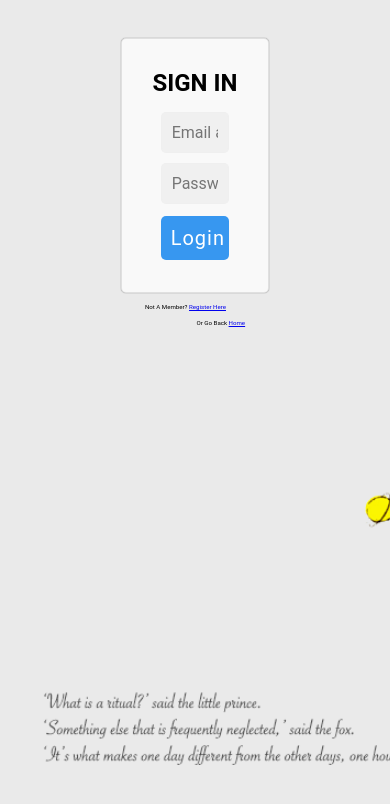
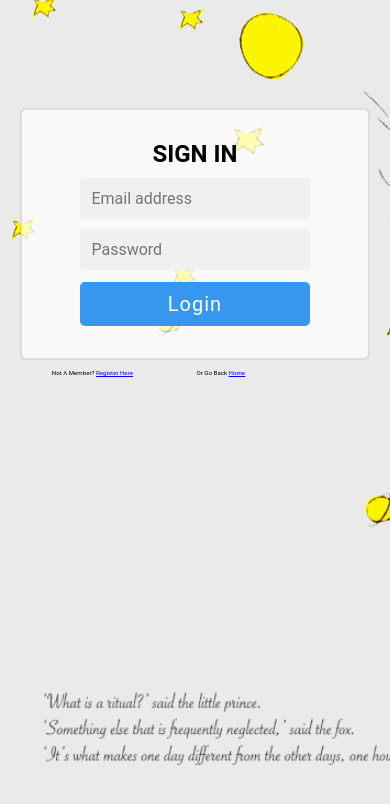
Before and after one commit to tiyota1108/Orbital-client, a React app: page /login in a window 390 px wide. Built offline with nearby package versions, Linux system fonts and the light colour scheme.

Commit message:
change some css

```diff
--- a/package.json
+++ b/package.json
@@ -28,5 +28,4 @@
     "test": "react-scripts test --env=jsdom",
     "eject": "react-scripts eject"
   }
-
 }
--- a/public/index.html
+++ b/public/index.html
@@ -21,7 +21,7 @@ href="https://cdn.jsdelivr.net/npm/animate.css@3.5.2/animate.min.css">
       work correctly both with client-side routing and a non-root public URL.
       Learn how to configure a non-root public URL by running `npm run build`.
     -->
-    <title>1564</title>
+    <title>littlePlanet1564</title>
   </head>
   <body>
     <noscript>
--- a/src/Login.css
+++ b/src/Login.css
@@ -101,3 +101,103 @@ body {
   background: #3797f0;
   font-style: ;
 }
+@media only screen and (max-width: 500px){
+  .container{
+  background-position: center;
+  margin-top: 150px auto;
+  background-color:red;
+  background:url('/signup_background.png');
+  background-position: center;
+
+  }
+  .container .form-signin {
+  height:80%;
+  max-width: 80%;
+  padding: 15px;
+  margin: 10% auto;
+  margin-top: 30%;
+  border-radius: 5px;
+  border-style: ridge;
+  border-width: 1px;
+  border-color: rgba(200, 200, 200, 0.5);
+  margin-bottom: 15px;
+  background: rgba(256,256,256,0.7);
+  box-shadow: 0px 0px 1px rgba(0, 0, 0, 0.7);
+  padding: 30px;
+}
+.container .form-signin .form-signin-heading{
+  text-align:center;
+  font-family: "Freight Sans","Roboto",sans-serif;
+  margin: 0 0 10px;
+}
+.form-signin .checkbox {
+  margin-bottom: 10px;
+  padding: 10px;
+}
+
+.container .form-signin .form-control {
+  position: relative;
+  min-height: 38px;
+  background: #f0f0f0;
+  box-sizing: border-box;
+  border-radius: 5px 5px 5px 5px;
+  border-width: 0.1px;
+  border-style:ridge;
+  border-color:rgba(240,240,240,0.5);
+  padding: 10px;
+  font-size: 16px;
+  font-family: "Freight Sans","Roboto",sans-serif;
+
+}
+
+.container .form-signin input[type="email"] {
+  margin-bottom: 10px;
+  width: 80%;
+  margin-left: 10%;
+  margin-right: 10%;
+  border-radius: 5px 5px 5px 5px;
+}
+.container .form-signin input[type="password"] {
+  margin-bottom: 10px;
+  width: 80%;
+  margin-left: 10%;
+  margin-right: 10%;
+  border-radius: 5px 5px 5px 5px;
+}
+.container .hint{
+  margin-top: -5px;
+  margin-left:10%;
+  float: left;
+  font-size: 13px;
+  font-family: "Freight Sans","Roboto",sans-serif;
+  font-size-adjust: 0.25;
+
+}
+.container .hint2{
+  margin-top: -5px;
+  margin-right:36%;
+  float: right;
+  font-size: 13px;
+  font-family: "Freight Sans","Roboto",sans-serif;
+  font-size-adjust: 0.25;
+}
+
+.form-signin .btn{
+  align-self:center;
+  border-radius: 5px 5px 5px 5px;
+  border-color: rgba(256,256,256,0.5);
+  border-style:none;
+  color: white;
+  padding: 10px 10px;
+  text-align: center;
+  display: inline-block;
+  font-size: 20px;
+  letter-spacing: 1px;
+  font-family: "Freight Sans","Roboto",sans-serif;
+  width: 80%;
+  margin-left: 10%;
+  margin-right: 10%;
+  background: #3797f0;
+  font-style: ;
+}
+}
--- a/src/card.css
+++ b/src/card.css
@@ -1,6 +1,6 @@
 div.card_daylight {
     height: 50px;
-
+    width: 90%;
     border-radius: 10px;
     /* border-radius: 1%; */
     background-color: rgb(255, 252, 247);
@@ -51,12 +51,11 @@ div.card_daylight > textarea {
 /*------------------------------------------------------*/
 div.card_night {
     height: 50px;
-    width: 90% auto;
+    width: 90%;
     border-radius: 10px;
     /* border-radius: 1%; */
     background-color: rgb(244, 248, 249);
-    margin: 3px 0;
-    margin-left: 13px;
+    margin: 3%;
     position: relative;
     cursor: -webkit-grab;
     -webkit-box-shadow: 5px 5px 15px 0 rgba(0, 0, 0, .2);
@@ -105,8 +104,7 @@ div.card_diary {
     border-radius: 10px;
     /* border-radius: 1%; */
     background-color: rgb(255, 252, 247);
-    margin: 3px 0;
-    margin-left: 13px;
+    margin: 3%;
     position: relative;
     cursor: -webkit-grab;
     -webkit-box-shadow: 5px 5px 15px 0 rgba(0, 0, 0, .2);
--- a/src/dashboardNote.css
+++ b/src/dashboardNote.css
@@ -66,7 +66,7 @@ textarea{
   -webkit-box-shadow: none;
   -moz-box-shadow: none;
   box-shadow: none;
-  background-color: transparent;
+  background-color: white;
   -webkit-appearance:none;
   font-size: 14px;
   font-family: "Apple Chancery","Didot",serif; /*might need to check*/
```
Also changed, not shown: 1 other file.
